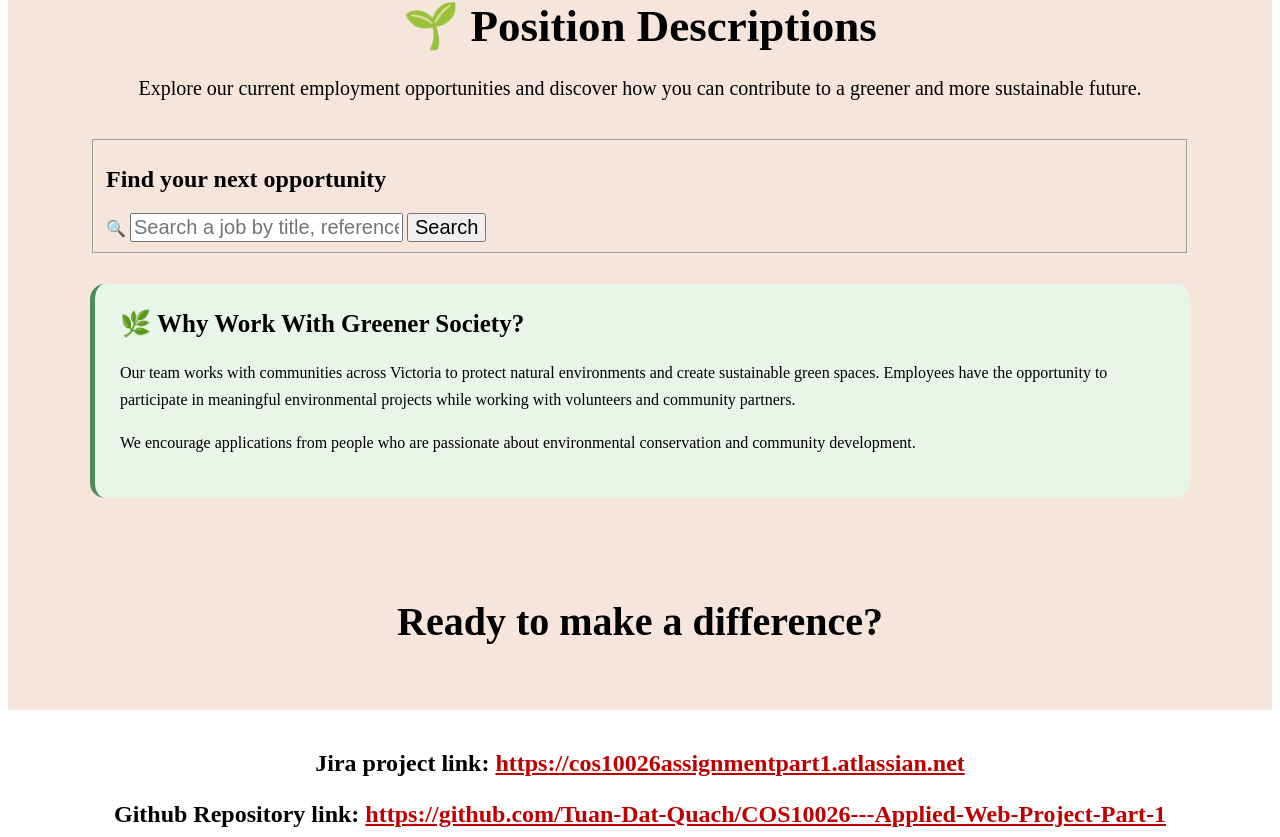
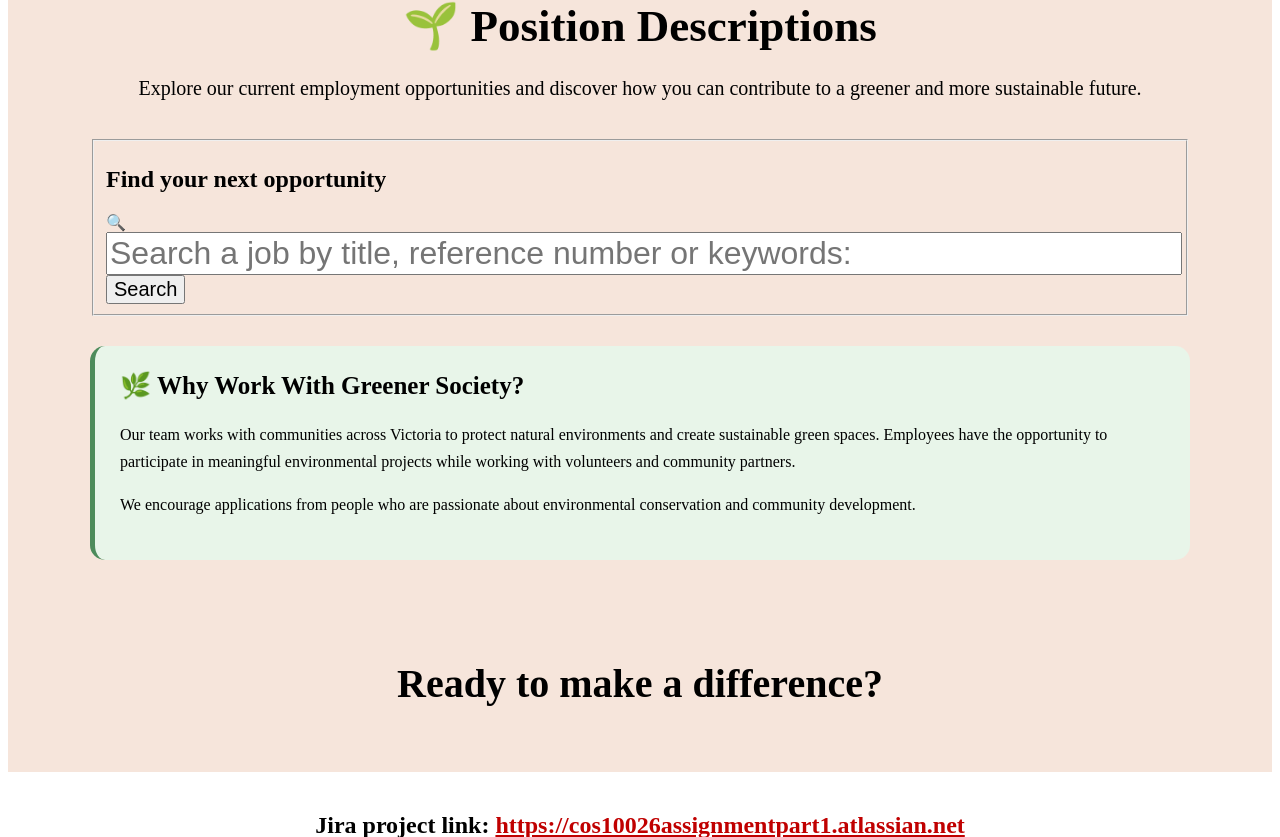
Before and after one commit to Tuan-Dat-Quach/COS10026---Applied-Web-Project-Part-1, a PHP site: page /jobs.php in a window 1280 px wide. Shown: the part 233-1070 px from the top of the page. Run offline with PHP 8.4, Linux system fonts and the light colour scheme; data that the repository does not hold is empty.

Commit message:
Apply some CSS to the search bar in jobs.php

```diff
--- a/jobs.php
+++ b/jobs.php
@@ -54,7 +54,7 @@
 
             <div class="search_bar">
                 <form action="search_result.php" method="GET">
-                    <fieldset id="search">
+                    <fieldset>
                         <h2> Find your next opportunity </h2>
                         <label for="search"> <span aria-hidden="true"> 🔍 </span> </label>
 	                    <input type="text" name="search" id="search" placeholder="Search a job by title, reference number or keywords:">
--- a/styles/styles.css
+++ b/styles/styles.css
@@ -339,9 +339,14 @@ hr {
 
 
 
-/* =========================================
-   JOBS PAGE - jobs.css
-   ========================================= */
+/* ============
+   JOBS PAGE
+   ===========*/
+
+.search_bar #search {
+    width: 100%;
+    font-size: 2rem;
+}
 
 /* Main jobs container */
 .jobs-container {
```
